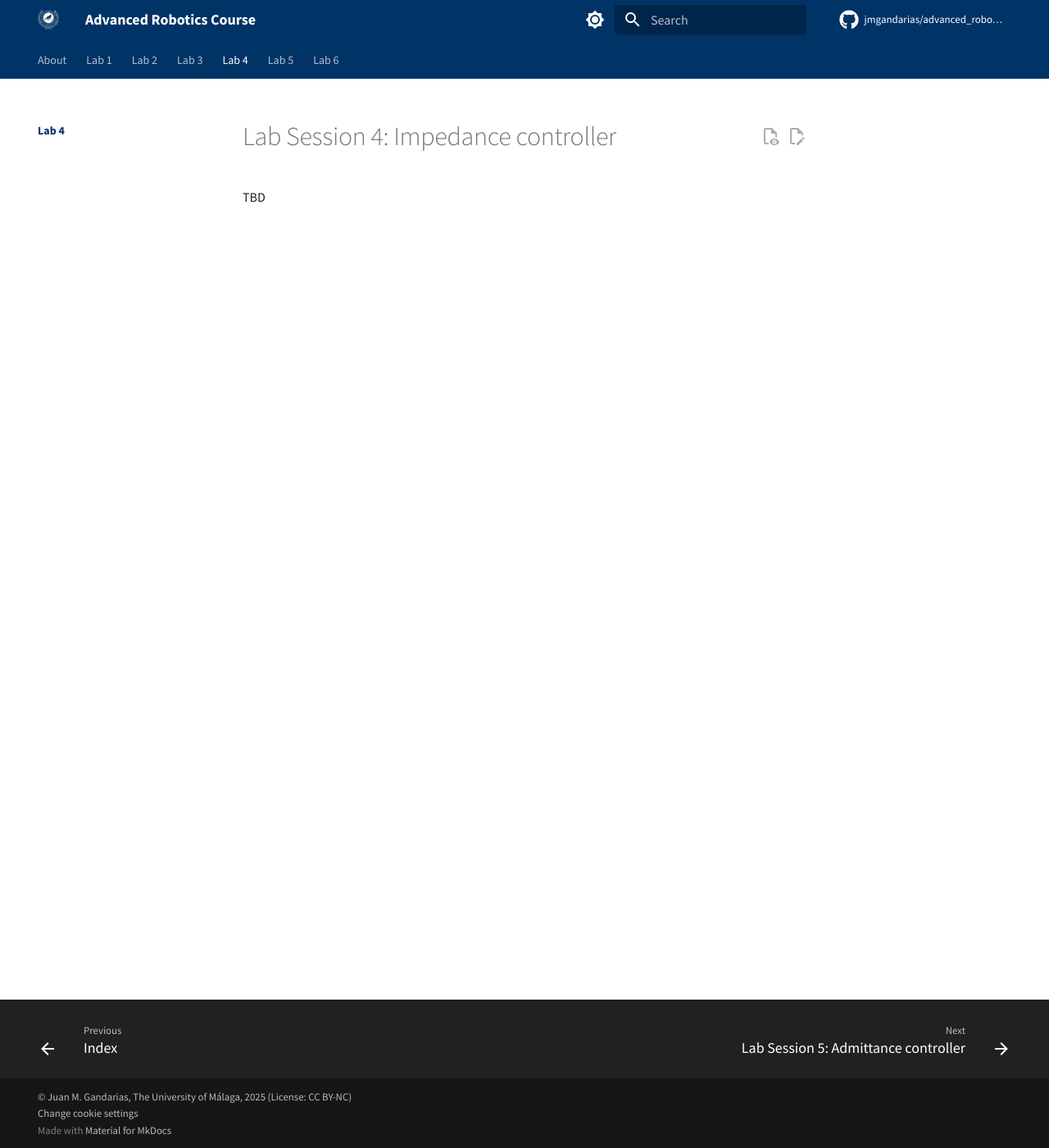
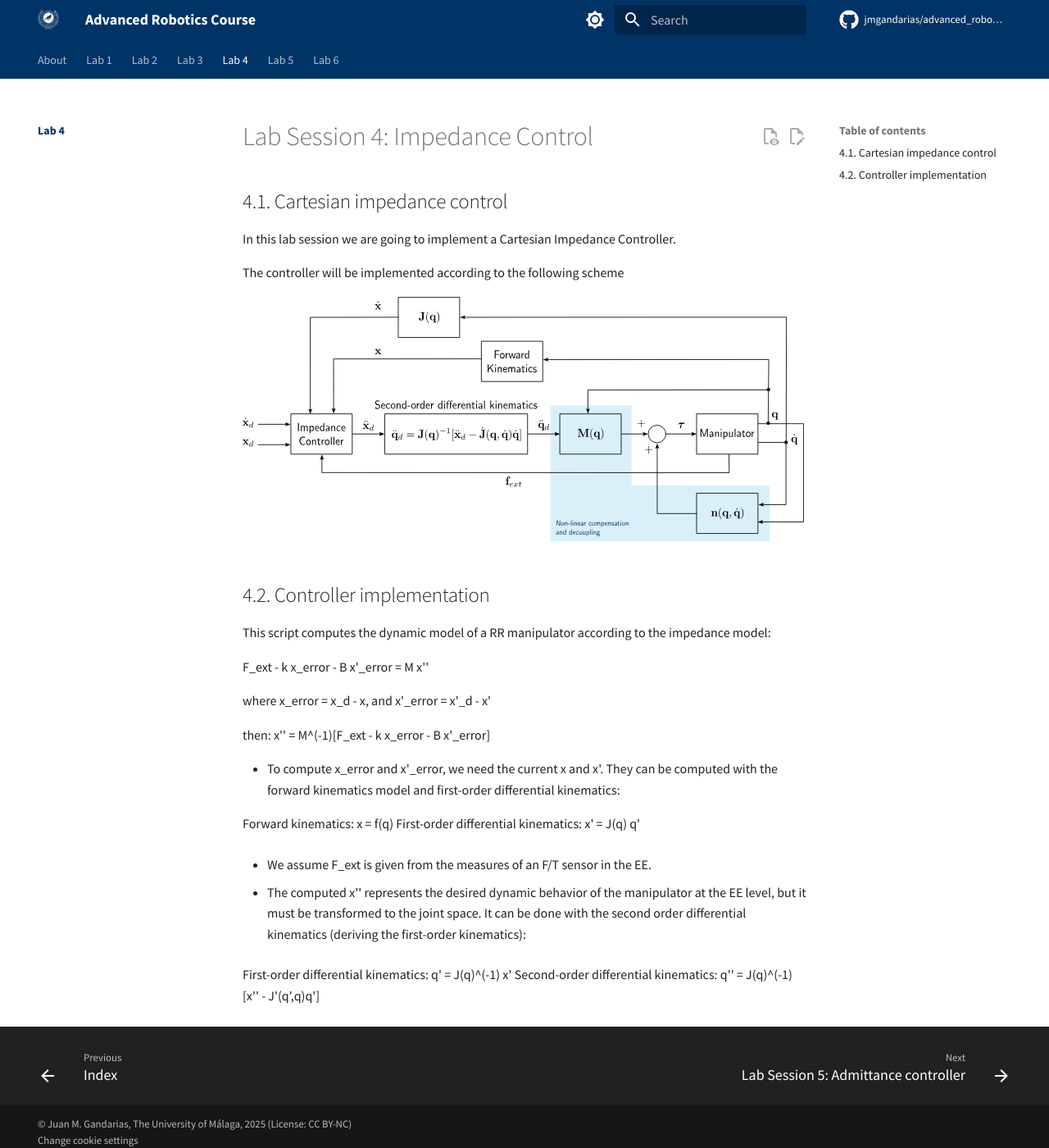
Before and after one commit to jmgandarias/advanced_robotics, an MkDocs documentation site: the page built from docs/lab4/README.md, in a window 1280 px wide and 1400 px high. Shown: the whole window at 82% size. Built offline with MkDocs 1.6.1 and Material for MkDocs 9.7.7, drawn with Linux system fonts in a browser that asks for light colours; nearby versions of some CDN libraries; library files that are not in the unit come from our copies; plug-ins that fetch from the network failed and are left out; comment, search, counter and statistics services are not loaded.

Commit message:
start Lab4

```diff
--- a/docs/lab4/README.md
+++ b/docs/lab4/README.md
@@ -1,5 +1,34 @@
----
-title: "Lab Session 4: Impedance controller"
----
+# Lab Session 4: Impedance Control
 
-TBD
+## 4.1. Cartesian impedance control
+In this lab session we are going to implement a Cartesian Impedance Controller.
+
+The controller will be implemented according to the following scheme
+
+![impedance_control](images/impedance_control.svg)
+
+## 4.2. Controller implementation
+
+
+
+This script computes the dynamic model of a RR manipulator according to the impedance model:
+
+F_ext - k x_error - B x'_error = M x''
+
+where x_error = x_d - x, and x'_error = x'_d - x'
+
+then: x'' = M^(-1)[F_ext - k x_error - B x'_error]
+
+- To compute x_error and x'_error, we need the current x and x'.
+They can be computed with the forward kinematics model and first-order differential kinematics:
+
+Forward kinematics: x  =  f(q)
+First-order differential kinematics: x' = J(q) q'
+
+- We assume F_ext is given from the measures of an F/T sensor in the EE.
+
+- The computed x'' represents the desired dynamic behavior of the manipulator at the EE level, but it must be transformed to the
+joint space. It can be done with the second order differential kinematics (deriving the first-order kinematics):
+
+First-order differential kinematics:   q'  = J(q)^(-1) x'
+Second-order differential kinematics:  q'' = J(q)^(-1)[x'' - J'(q',q)q']
```
Also changed, not shown: docs/lab4/images/impedance_control.svg (added).
